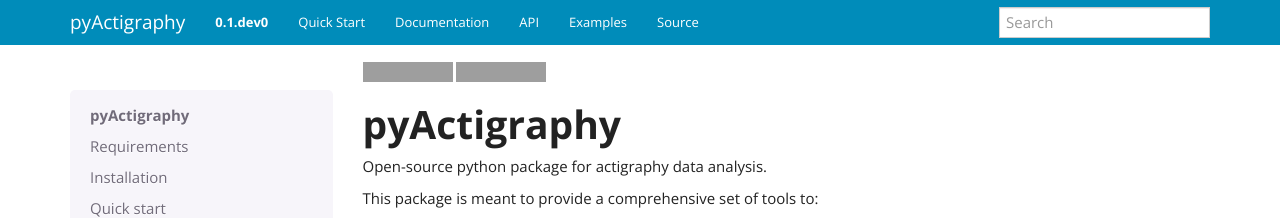
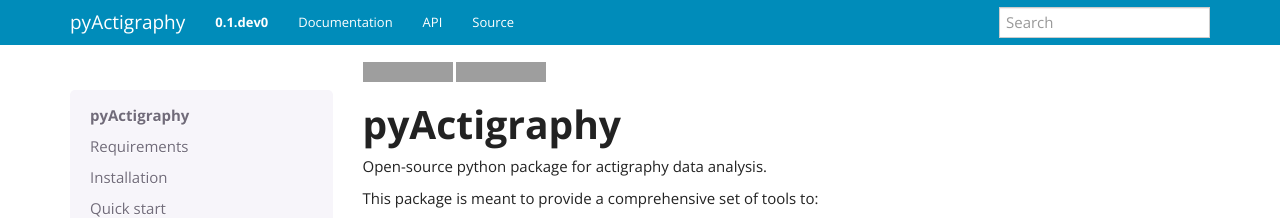
Before and after one commit to ghammad/pyActigraphy, a Sphinx documentation site: the page built from docs/source/index.rst, in a window 1280 px wide. Shown: the top 218 px of the page. Built offline with Sphinx 7.4.7, drawn with Linux system fonts in a browser that asks for light colours; grey boxes are pictures that could not be loaded.

Commit message:
Remove quick start and example sections in doc

```diff
--- a/docs/source/conf.py
+++ b/docs/source/conf.py
@@ -167,10 +167,10 @@ html_theme_options = {
 
     # A list of tuples containing pages or urls to link to.
     'navbar_links': [
-        ("Quick Start", "quickstart"),
+        # ("Quick Start", "quickstart"),
         ("Documentation", "documentation"),
         ("API", "api"),
-        ("Examples", "auto_examples/index"),
+        # ("Examples", "auto_examples/index"),
     ],
 
     # Render the next and previous page links in navbar. (Default: true)
```
